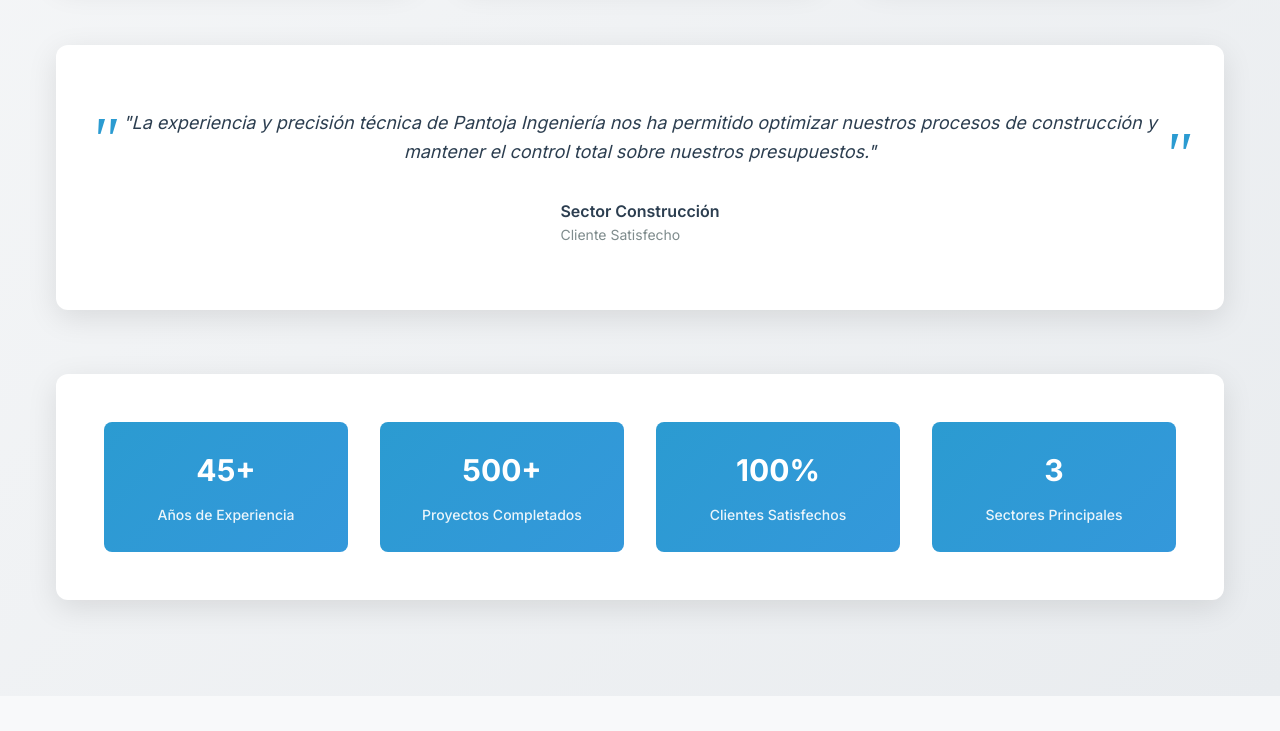
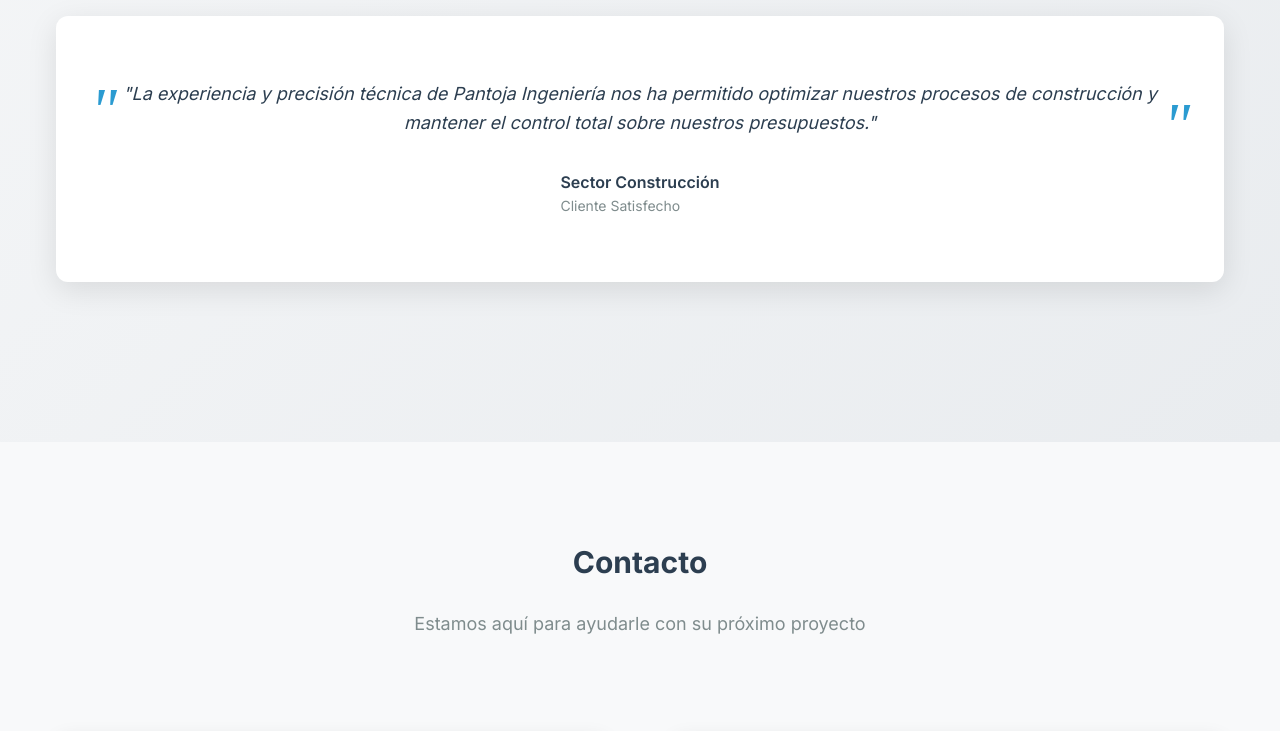
Before and after one commit to Mauricio087/PantojaIngenieria, a plain HTML site: page index.html in a window 1280 px wide. Shown: the part 4552-5283 px from the top of the page. Drawn offline with Linux system fonts and the light colour scheme.

Commit message:
correccion texto

```diff
--- a/index.html
+++ b/index.html
@@ -327,7 +327,7 @@
           <div class="section-header">
             <h2 class="section-title">Nuestros Clientes</h2>
             <p class="section-subtitle">
-              Más de 45 años construyendo confianza con empresas líderes del sector
+              Con 40 años construyendo confianza con empresas líderes del sector
             </p>
           </div>
 
@@ -402,24 +402,24 @@
               </div>
             </div>
 
-            <div class="clients-stats">
-              <div class="stat-item">
-                <span class="stat-number">45+</span>
-                <span class="stat-label">Años de Experiencia</span>
-              </div>
-              <div class="stat-item">
-                <span class="stat-number">500+</span>
-                <span class="stat-label">Proyectos Completados</span>
-              </div>
-              <div class="stat-item">
-                <span class="stat-number">100%</span>
-                <span class="stat-label">Clientes Satisfechos</span>
-              </div>
-              <div class="stat-item">
-                <span class="stat-number">3</span>
-                <span class="stat-label">Sectores Principales</span>
-              </div>
-            </div>
+            <!-- <div class="clients-stats"> -->
+            <!--   <div class="stat-item"> -->
+            <!--     <span class="stat-number">40+</span> -->
+            <!--     <span class="stat-label">Años de Experiencia</span> -->
+            <!--   </div> -->
+            <!--   <div class="stat-item"> -->
+            <!--     <span class="stat-number">500+</span> -->
+            <!--     <span class="stat-label">Proyectos Completados</span> -->
+            <!--   </div> -->
+            <!--   <div class="stat-item"> -->
+            <!--     <span class="stat-number">100%</span> -->
+            <!--     <span class="stat-label">Clientes Satisfechos</span> -->
+            <!--   </div> -->
+            <!--   <div class="stat-item"> -->
+            <!--     <span class="stat-number">3</span> -->
+            <!--     <span class="stat-label">Sectores Principales</span> -->
+            <!--   </div> -->
+            <!-- </div> -->
           </div>
         </div>
       </section>
```
